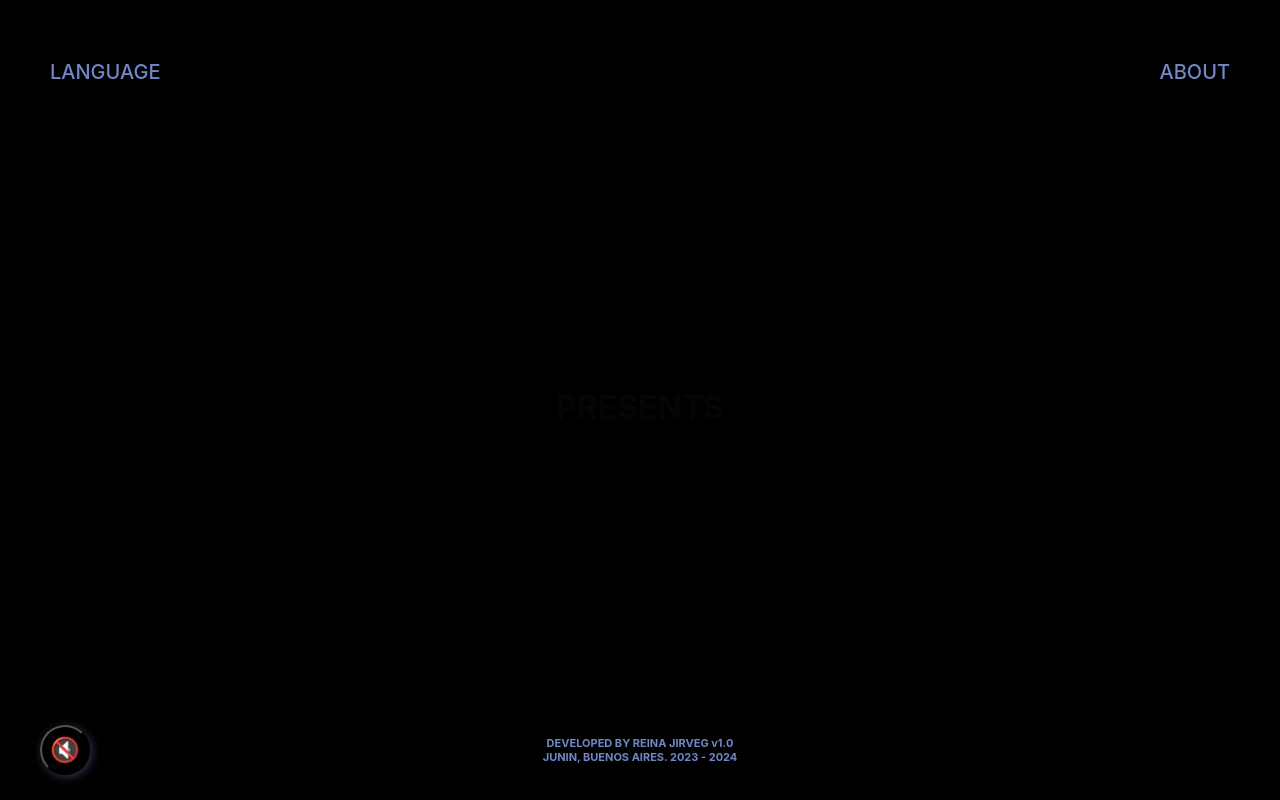
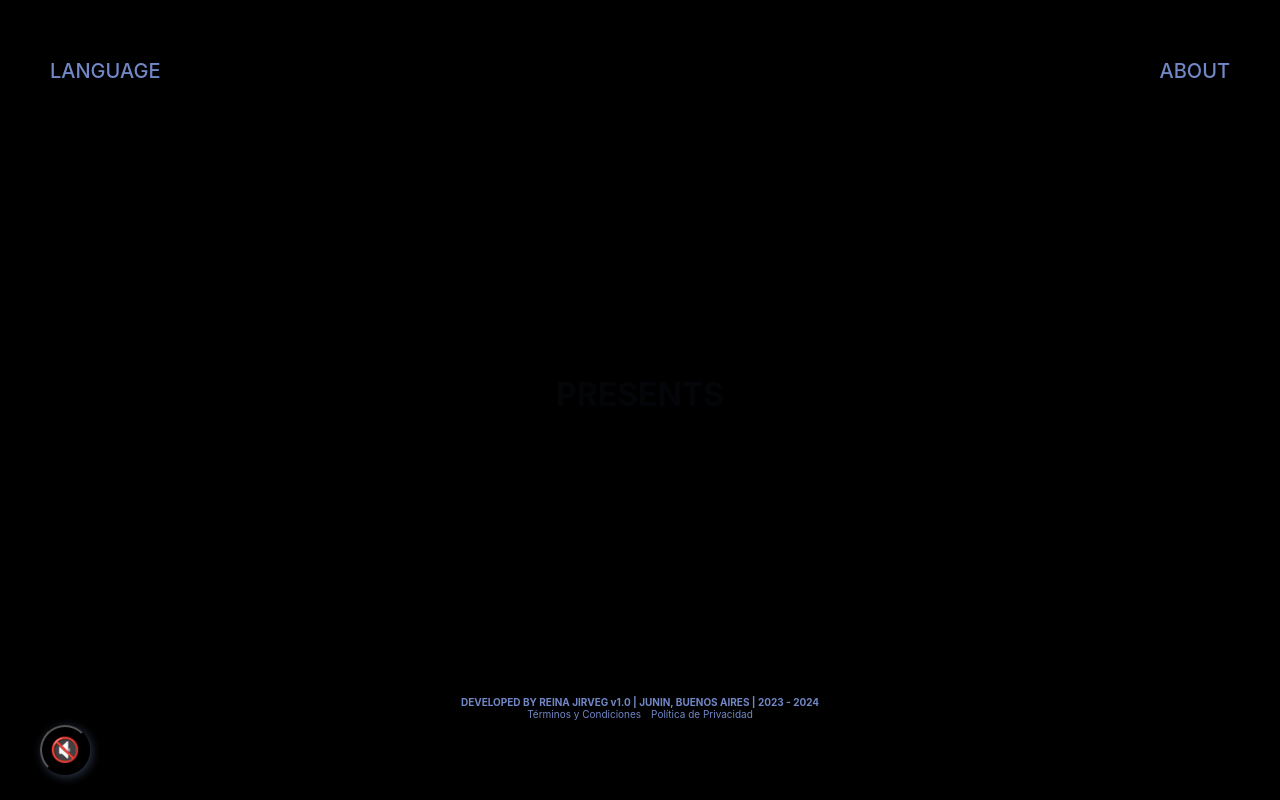
Before and after one commit to JavierlGiner/clave-arcana-2026-vite, a React (Vite) app: page / in a window 1280 px wide. Built offline with nearby package versions, Linux system fonts and the light colour scheme.

Commit message:
terminosprivacidad

```diff
--- a/src/App.jsx
+++ b/src/App.jsx
@@ -9,6 +9,8 @@ import LangSwitchModal from "./components/LangSwitchModal";
 import InstallButton from "./components/InstallButton";
 
 import { TextosProvider } from "./contexts/LanguageContext";
+import PoliticayPrivacidad from "./screens/PoliticayPrivacidad";
+import TerminosCondiciones from "./screens/TerminosCondiciones";
 
 function App() {
   // const [langSelected, setLangSelected] = useState(() => {
@@ -51,6 +53,8 @@ function App() {
           <Route path="/" element={<Home />} />
           <Route path="/hardgame" element={<NormalBoard />} />
           <Route path="/normalgame" element={<EasyBoard />} />
+          <Route path="/privacy" element={<PoliticayPrivacidad />} />
+          <Route path="/terms" element={<TerminosCondiciones />} />
         </Routes>
       </Router>
     </TextosProvider>
--- a/src/components/Footer.jsx
+++ b/src/components/Footer.jsx
@@ -1,37 +1,58 @@
 import React from "react";
 import styled from "styled-components";
 import "../stylesBack.css";
+import { Link } from "react-router-dom";
+import PoliticayPrivacidad from "../screens/PoliticayPrivacidad";
+import TerminosCondiciones from "../screens/TerminosCondiciones";
 
 const StyledFooter = styled.footer`
-  position: fixed;
+  position: relative;
   bottom: 0;
   text-align: center;
   font-family: var(--font);
   color: var(--second-color);
   background-color: var(--first-color);
-  width: 300px;
+  width: 100%;
   height: 4rem;
-  font-size: 11px;
+  font-size: 10px;
 
   @media (min-width: 1500px) {
-    font-size: 16px;
+    font-size: 12px;
     height: 4rem;
     margin-top: 40px;
   }
   @media (max-width: 950px) and (max-height: 480px) and (orientation: landscape) {
-    font-size: 12px;
+    font-size: 10px;
     margin-top: 0;
     height: 3rem;
   }
 `;
+const LinksContainer = styled.div`
+  display: flex;
+  justify-content: center;
+  gap: 10px;
+
+  a {
+    color: var(--second-color);
+    text-decoration: none;
+    font-size: 10px;
+  }
+
+  a:hover {
+    text-decoration: underline;
+  }
+`;
+
 const Footer = () => {
   return (
     <StyledFooter>
       <h4>
-        DEVELOPED BY REINA JIRVEG v1.0
-        <br />
-        JUNIN, BUENOS AIRES. 2023 - 2024
+        DEVELOPED BY REINA JIRVEG v1.0 | JUNIN, BUENOS AIRES | 2023 - 2024
       </h4>
+      <LinksContainer>
+        <Link to="/terms">Términos y Condiciones</Link>
+        <Link to="/privacy">Política de Privacidad</Link>
+      </LinksContainer>
     </StyledFooter>
   );
 };
--- a/src/screens/Home.jsx
+++ b/src/screens/Home.jsx
@@ -20,6 +20,7 @@ import InstructionsPromptModal from "../components/InstructionsPromptModal";
 // import potion from "../images/pink potion logo-1.png";
 
 const Container = styled.div`
+  position: relative;
   display: flex;
   flex-direction: column;
   align-items: center;
@@ -46,35 +47,46 @@ const Main = styled.div`
   width: 100%;
   padding: 30px;
   height: 100%;
-  margin-bottom: 30px;
+  padding-bottom: 30px;
 `;
 const MusicButton = styled.button`
   position: absolute;
+
   bottom: 25px;
   left: 40px;
+
   width: 50px;
   height: 50px;
+
   border-radius: 50%;
   background-color: transparent;
+
   cursor: pointer;
   font-size: 24px;
+
   box-shadow: 2px 2px 10px rgba(151, 182, 247, 0.3);
+
   transition: all 0.3s ease;
+
   z-index: 1000;
+
   &:hover {
     transform: scale(1.1);
   }
 
-  @media (max-width: 480px) {
-    bottom: 2rem;
-    left: 20px;
+  /* MOBILE PORTRAIT */
+  @media (max-width: 480px) and (orientation: portrait) {
     width: 36px;
     height: 36px;
+
+    bottom: 105px;
+
+    left: 50%;
+    transform: translateX(-50%);
   }
 
-  @media (max-width: 920px) and (orientation: landscape) {
-    bottom: 2rem;
-    left: 30px;
+  /* MOBILE LANDSCAPE */
+  @media (max-width: 950px) and (max-height: 480px) and (orientation: landscape) {
     width: 40px;
     height: 40px;
   }
--- /dev/null
+++ b/src/screens/PoliticayPrivacidad.jsx
@@ -0,0 +1,30 @@
+import React from "react";
+
+const PoliticayPrivacidad = () => {
+  return (
+    <div>
+      <h1> Politica de Privacidad</h1>
+      <br />
+      <p>
+        Última actualización: Mayo 2026 Clave Arcana respeta la privacidad de
+        sus usuarios. Actualmente, el juego no requiere registro de cuentas, no
+        solicita datos personales y no recopila información identificable del
+        usuario. El juego puede utilizar tecnologías locales del navegador, como
+        almacenamiento local (localStorage), caché o service workers, con el
+        único propósito de mejorar la experiencia de juego y el funcionamiento
+        de la aplicación. Clave Arcana no vende, comparte ni comercializa
+        información de los usuarios. En futuras versiones, el juego podría
+        incorporar herramientas de análisis, publicidad, cuentas de usuario u
+        otras funcionalidades online. En caso de implementarse, esta política
+        será actualizada para reflejar dichos cambios. Todos los contenidos del
+        juego, incluyendo código, diseño, imágenes, interfaz, mecánicas y
+        elementos visuales, son propiedad de sus respectivos autores y se
+        encuentran protegidos por las leyes de propiedad intelectual. Para
+        consultas relacionadas con esta política, puedes contactar al
+        desarrollador mediante los canales oficiales del proyecto.
+      </p>
+    </div>
+  );
+};
+
+export default PoliticayPrivacidad;
--- /dev/null
+++ b/src/screens/TerminosCondiciones.jsx
@@ -0,0 +1,30 @@
+import React from "react";
+
+const TerminosCondiciones = () => {
+  return (
+    <div>
+      <h1>Términos y Condiciones</h1>
+
+      <p>
+        Última actualización: Mayo 2026 Al acceder y utilizar Clave Arcana,
+        aceptas los presentes Términos y Condiciones. Clave Arcana es un
+        videojuego distribuido como aplicación web/PWA con fines recreativos y
+        de entretenimiento. El usuario se compromete a utilizar el juego de
+        manera legal y respetuosa, evitando cualquier intento de: - modificar el
+        funcionamiento del juego, - explotar errores o vulnerabilidades, -
+        copiar o redistribuir contenido sin autorización, - interferir con la
+        experiencia de otros usuarios. Todo el contenido presente en Clave
+        Arcana, incluyendo código fuente, identidad visual, nombre, mecánicas,
+        gráficos, textos y elementos audiovisuales, pertenece a sus autores y se
+        encuentra protegido por derechos de propiedad intelectual. El
+        desarrollador podrá actualizar, modificar o discontinuar funcionalidades
+        del juego en cualquier momento y sin previo aviso. Clave Arcana se
+        ofrece “tal como está”, sin garantías explícitas sobre disponibilidad
+        permanente, compatibilidad total o ausencia absoluta de errores
+        técnicos. El uso del juego implica la aceptación de estos términos.
+      </p>
+    </div>
+  );
+};
+
+export default TerminosCondiciones;
```
Also changed, not shown: src/stylesBack.css (+49 -18 lines).
